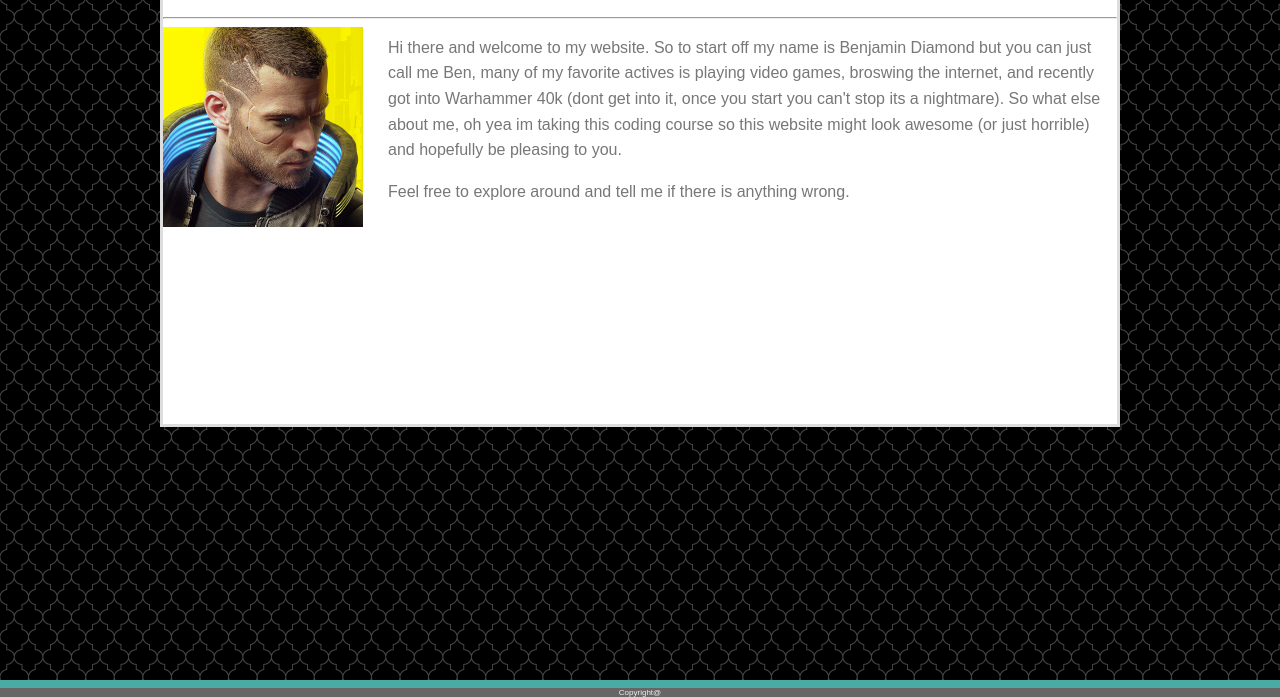
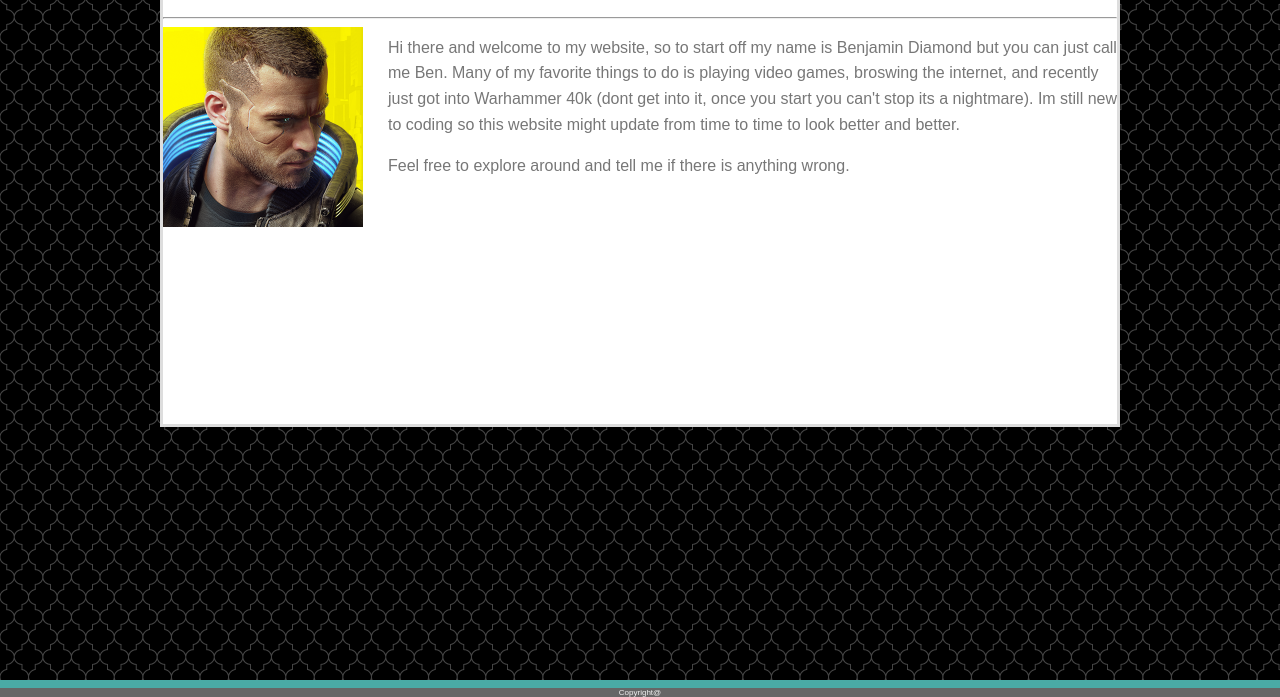
Before and after one commit to DarkCypher777/Basic-Portfolio, a plain HTML site: page index.html in a window 1280 px wide. Shown: the part 103-800 px from the top of the page. Drawn offline with Linux system fonts and the light colour scheme.

Commit message:
initial site files

```diff
--- a/index.html
+++ b/index.html
@@ -36,9 +36,9 @@
         <img id="mypicture" src="assets/images/Profile.png" alt="Ben Diamond">
 
         <!--Redo Bio-->
-        <p>Hi there and welcome to my website. So to start off my name is Benjamin Diamond but you can just call me Ben,
-        many of my favorite actives is playing video games, broswing the internet, and recently got into Warhammer 40k (dont get into it, once you start you can't stop its a nightmare).
-        So what else about me, oh yea im taking this coding course so this website might look awesome (or just horrible) and hopefully be pleasing to you.
+        <p>Hi there and welcome to my website, so to start off my name is Benjamin Diamond but you can just call me Ben.
+        Many of my favorite things to do is playing video games, broswing the internet, and recently just got into Warhammer 40k (dont get into it, once you start you can't stop its a nightmare).
+        Im still new to coding so this website might update from time to time to look better and better.
         <br>
         <p>Feel free to explore around and tell me if there is anything wrong.
 
```
